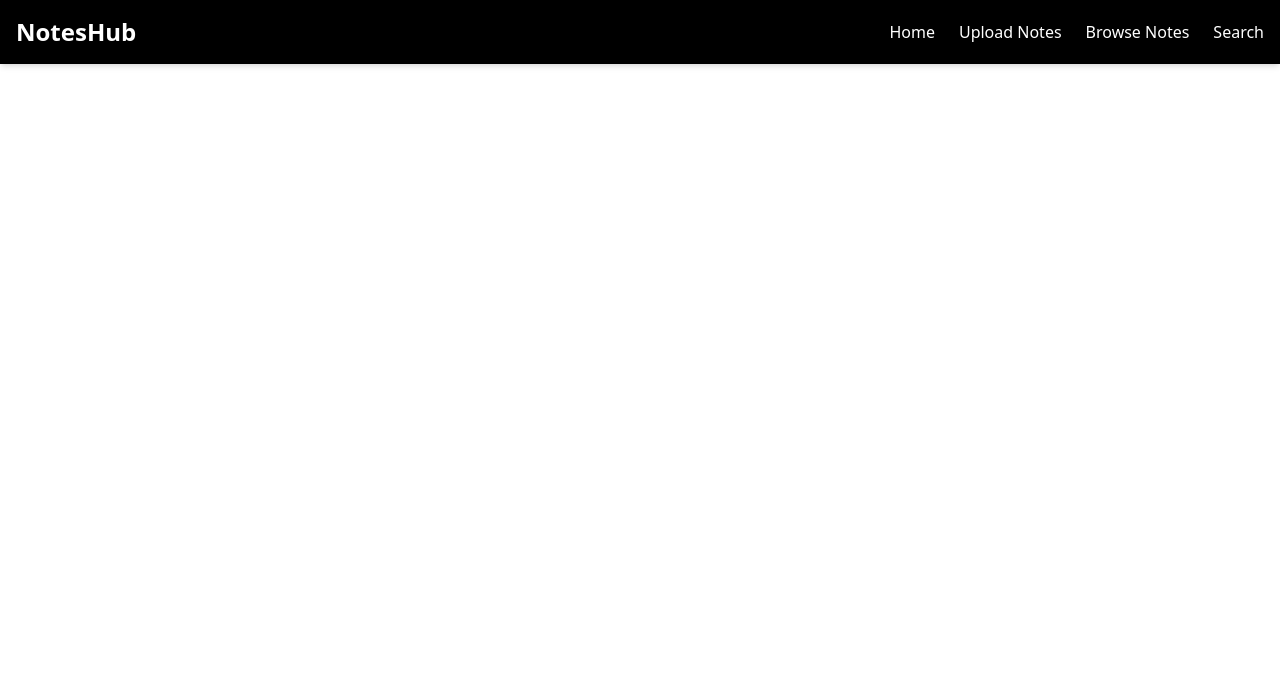
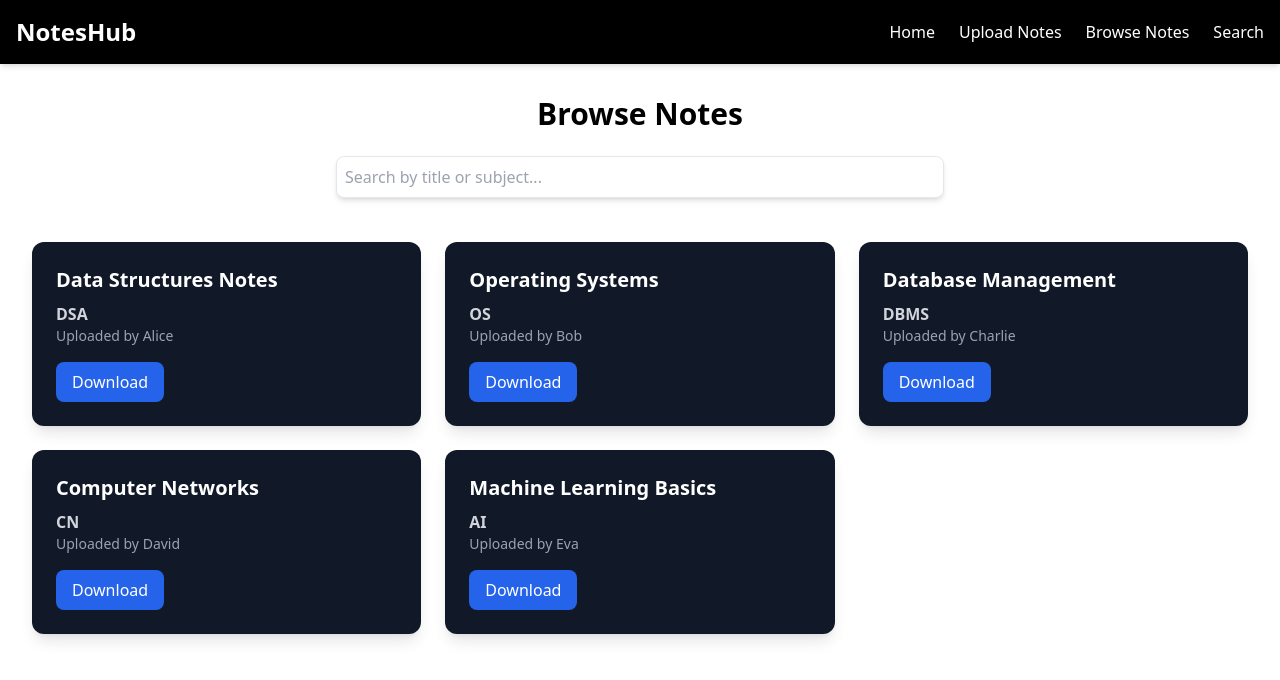
Before and after one commit to lvp2003/NotesHub, a React (Vite) app in the folder noteshub-frontend/: page /browse in a window 1280 px wide. Before the commit this address had no page. Shown: the top 680 px of the page. Built offline with nearby package versions, Linux system fonts and the light colour scheme.

Commit message:
added the BrowseNotes component to search for the notes

```diff
--- a/noteshub-frontend/src/App.jsx
+++ b/noteshub-frontend/src/App.jsx
@@ -4,6 +4,7 @@ import Navbar from "./components/Navbar";
 import Hero from "./components/Hero";
 import NotesGrid from "./components/NotesGrid";
 import UploadPage from "./components/UploadPage"; // ✅ Adjusted path
+import BrowseNotes from "./components/BrowseNotes";
 
 const App = () => {
   return (
@@ -20,6 +21,7 @@ const App = () => {
           }
         />
         <Route path="/uploads" element={<UploadPage />} />
+        <Route path="/browse" element={<BrowseNotes />} />
       </Routes>
     </Router>
   );
--- /dev/null
+++ b/noteshub-frontend/src/components/BrowseNotes.jsx
@@ -0,0 +1,95 @@
+import React, { useState } from "react";
+
+const BrowseNotes = () => {
+  const [search, setSearch] = useState("");
+  const [notes] = useState([
+    {
+      id: 1,
+      title: "Data Structures Notes",
+      subject: "DSA",
+      uploadedBy: "Alice",
+      fileUrl: "/sample1.pdf",
+    },
+    {
+      id: 2,
+      title: "Operating Systems",
+      subject: "OS",
+      uploadedBy: "Bob",
+      fileUrl: "/sample2.pdf",
+    },
+    {
+      id: 3,
+      title: "Database Management",
+      subject: "DBMS",
+      uploadedBy: "Charlie",
+      fileUrl: "/sample3.pdf",
+    },
+    {
+      id: 4,
+      title: "Computer Networks",
+      subject: "CN",
+      uploadedBy: "David",
+      fileUrl: "/sample4.pdf",
+    },
+    {
+      id: 5,
+      title: "Machine Learning Basics",
+      subject: "AI",
+      uploadedBy: "Eva",
+      fileUrl: "/sample5.pdf",
+    },
+  ]);
+
+  const filteredNotes = notes.filter(
+    (note) =>
+      note.title.toLowerCase().includes(search.toLowerCase()) ||
+      note.subject.toLowerCase().includes(search.toLowerCase())
+  );
+
+  return (
+    <div className="p-8">
+      <h2 className="text-3xl font-bold mb-6 text-center">Browse Notes</h2>
+      <div className="mb-6 flex justify-center">
+        <input
+          type="text"
+          placeholder="Search by title or subject..."
+          value={search}
+          onChange={(e) => setSearch(e.target.value)}
+          className="border p-2 w-1/2 rounded-lg shadow-md"
+        />
+      </div>
+      <div className="grid grid-cols-1 sm:grid-cols-2 lg:grid-cols-3 gap-6 pt-5">
+        {filteredNotes.length > 0 ? (
+          filteredNotes.map((note) => (
+            <div
+              key={note.id}
+              className="bg-gray-900 shadow-lg rounded-xl p-6 hover:shadow-xl transition"
+            >
+              <h3 className="text-xl font-bold mb-2 text-white">
+                {note.title}
+              </h3>
+              <p className="text-gray-300 font-semibold"> {note.subject}</p>
+              <p className="text-gray-400 text-sm">
+                Uploaded by {note.uploadedBy}
+              </p>
+
+              <a
+                href={note.fileUrl}
+                download
+                className="mt-4 inline-block px-4 py-2 bg-blue-600 text-white rounded-lg hover:bg-blue-700"
+              >
+                Download
+              </a>
+            </div>
+          ))
+        ) : (
+          <p className="text-gray-500 col-span-full text-center">
+            No notes found.
+          </p>
+        )}
+      </div>
+    </div>
+  );
+};
+
+export default BrowseNotes;
--- a/noteshub-frontend/src/components/Navbar.jsx
+++ b/noteshub-frontend/src/components/Navbar.jsx
@@ -13,7 +13,7 @@ export default function Navbar() {
             <Link to="/uploads">Upload Notes</Link>
           </li>
           <li>
-            <Link to="#">Browse Notes</Link>
+            <Link to="/browse">Browse Notes</Link>
           </li>
           <li>
             <Link to="#">Search</Link>
--- a/noteshub-frontend/src/components/NotesGrid.jsx
+++ b/noteshub-frontend/src/components/NotesGrid.jsx
@@ -77,7 +77,7 @@ const NotesGrid = () => {
             filterednotes.map((note) => (
               <div
                 key={note.id}
-                className="bg-gray-900 shadow-lg rounded-xl p-6 hover:shadow-xl transition text-white"
+                className="bg-gray-900 shadow-lg rounded-xl p-6 hover:shadow-xl transition"
               >
                 <h3 className="text-xl font-bold mb-2 text-white">
                   {note.title}
```
